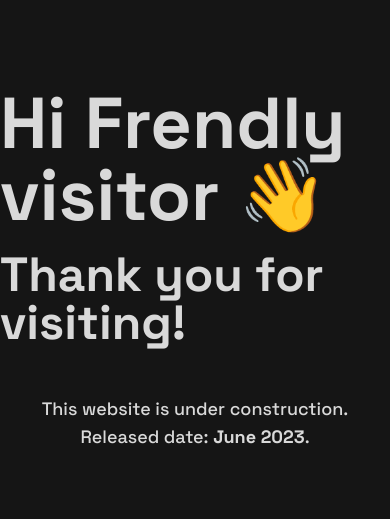
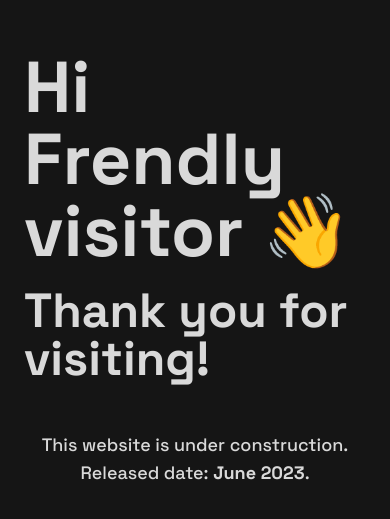
Before and after one commit to tdimnet/tdimnet.github.io, a React (Vite) app: page / in a window 390 px wide. Shown: the part 153-672 px from the top of the page. Built offline with nearby package versions, Linux system fonts and the light colour scheme.

Commit message:
Adding horizontal padding for mobiles

```diff
--- a/src/pages/Home/index.tsx
+++ b/src/pages/Home/index.tsx
@@ -3,7 +3,7 @@ import Paragraph from "../../components/Paragraph";
 
 function Page() {
   return (
-    <div className="bg-primay h-screen w-screen flex justify-center items-center flex-col">
+    <div className="bg-primay h-screen w-screen flex justify-center items-center flex-col px-6">
       <Heading
         css="text-customGrey mb-5"
         content="Hi Frendly visitor 👋"
```
